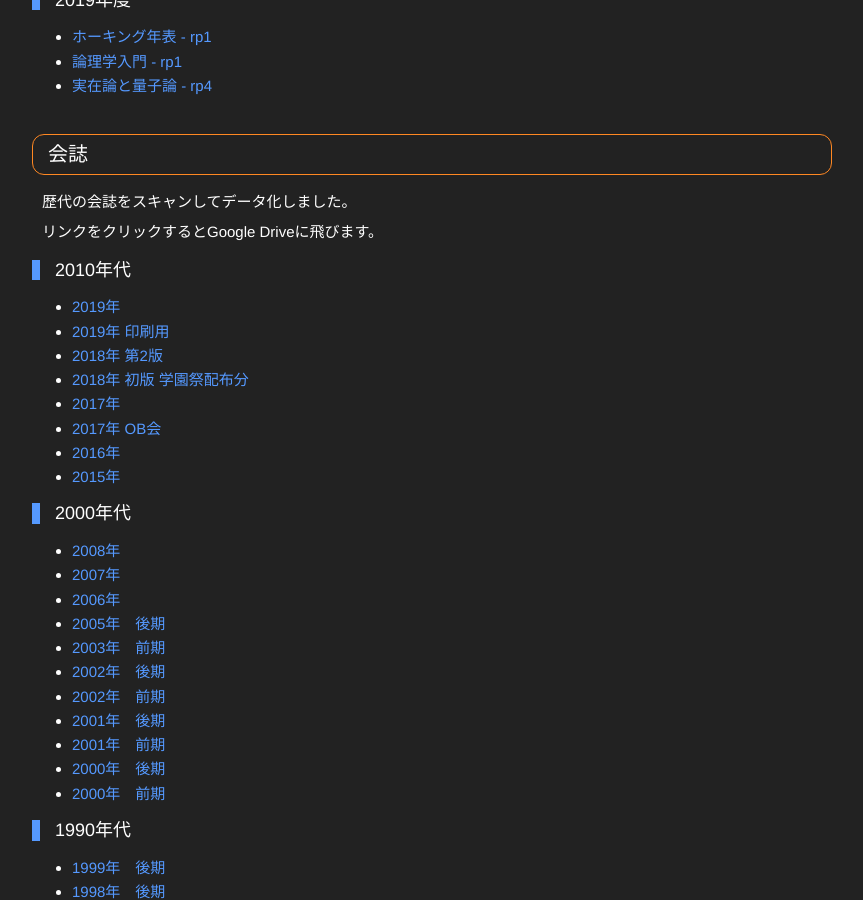
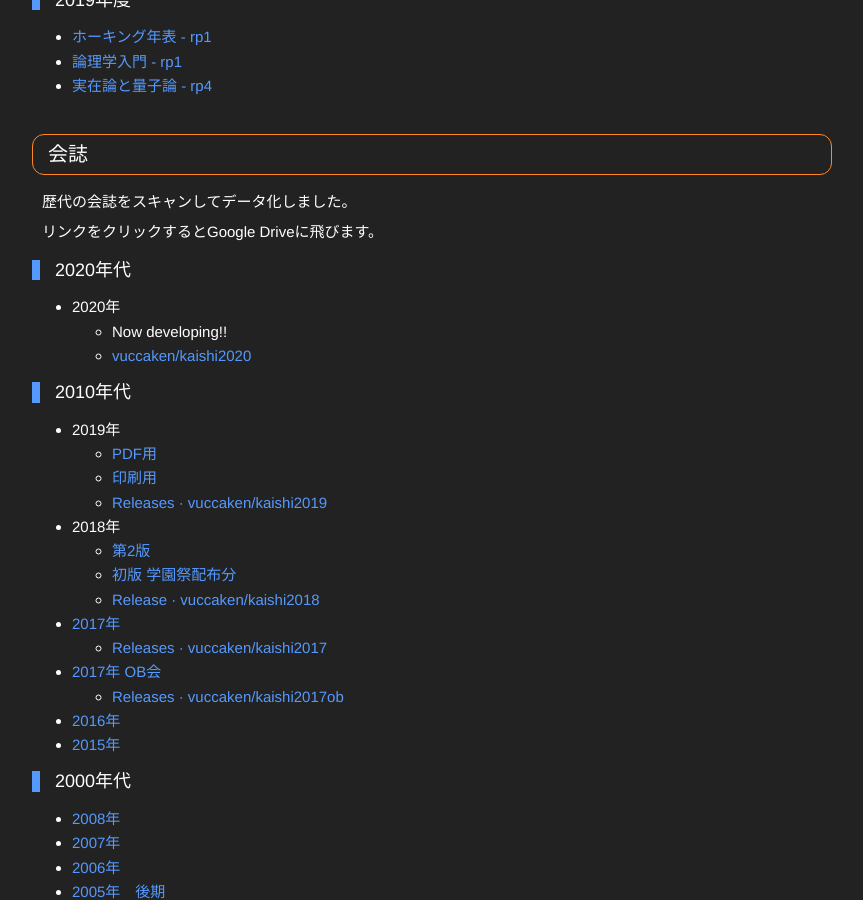
Before and after one commit to vuccaken/vuccaken.github.io, a Jekyll site: the page built from _pages/material.md, in a window 1280 px wide and 900 px high, scrolled down 500 px. Shown: the whole window, without its empty margins (208-1071 px from the left). Built offline with Jekyll 4.4.1, drawn with Linux system fonts in a browser that asks for light colours.

Commit message:
move kaishi list
2010年代以降は material.md に直接書くことにしました。

```diff
--- a/_pages/material.md
+++ b/_pages/material.md
@@ -32,13 +32,33 @@ toc: true
 
 リンクをクリックするとGoogle Driveに飛びます。
 
-<div class="kaishi-list">
-  {% for era in site.data.kaishi-list %}
-    <h3>{{ era[0] }}年代</h3>
-    <ul>
-      {% for item in era[1] %}
-        <li><a href="{{ item[1] }}" target="_blank">{{ item[0] }}</a></li>
-      {% endfor %}
-    </ul>
+### 2020年代
+- 2020年
+  - Now developing!!
+  - [vuccaken/kaishi2020](https://github.com/vuccaken/kaishi2020){:target="_blank"}
+
+### 2010年代
+- 2019年
+  - [PDF用](https://drive.google.com/open?id=1UCpxurvCyks9gRxq1Ta_ksFUvRxqG2Ii){:target="_blank"}
+  - [印刷用](https://drive.google.com/file/d/1IQUG_vhy3ADPJoONHCy8eErvq4_lrDU0/view?usp=sharing){:target="_blank"}
+  - [Releases · vuccaken/kaishi2019](https://github.com/vuccaken/kaishi2019/releases){:target="_blank"}
+- 2018年
+  - [第2版](https://drive.google.com/open?id=1KNeHDLP9s7586BG6uY42DuQ9gFHv2WNW){:target="_blank"}
+  - [初版 学園祭配布分](https://drive.google.com/open?id=1LfdiW9qgEplCvxJ42t2oVGk3iYqWVQba){:target="_blank"}
+  - [Release · vuccaken/kaishi2018](https://github.com/vuccaken/kaishi2018/releases/){:target="_blank"}
+- [2017年](https://drive.google.com/open?id=1h_Z2RLaUeMzO6ROQNH5QBDRMWc6zHM_J){:target="_blank"}
+  - [Releases · vuccaken/kaishi2017](https://github.com/vuccaken/kaishi2017/releases){:target="_blank"}
+- [2017年 OB会](https://drive.google.com/open?id=1W3qF2oLdtIJV4Jv3-C3Wnf_zq-0FDnEY){:target="_blank"}
+  - [Releases · vuccaken/kaishi2017ob](https://github.com/vuccaken/kaishi2017ob/releases){:target="_blank"}
+- [2016年](https://drive.google.com/open?id=10TqCUYV5C5vuD146Ep1Cf0EPRXDvEqw1){:target="_blank"}
+- [2015年](https://drive.google.com/open?id=0BweCineGGD_haXRPejB6NTJqalE){:target="_blank"}{:target="_blank"}
+
+
+{% for era in site.data.kaishi-list %}
+<h3>{{ era[0] }}年代</h3>
+<ul>
+  {% for item in era[1] %}
+    <li><a href="{{ item[1] }}" target="_blank">{{ item[0] }}</a></li>
   {% endfor %}
-</div>
+</ul>
+{% endfor %}
```
Also changed, not shown: _data/kaishi-list.yml (+1 -10 lines).
